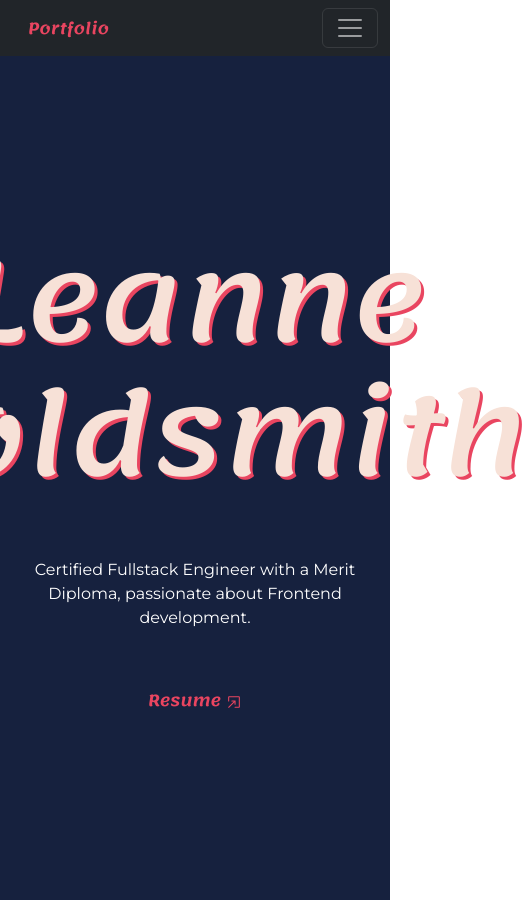
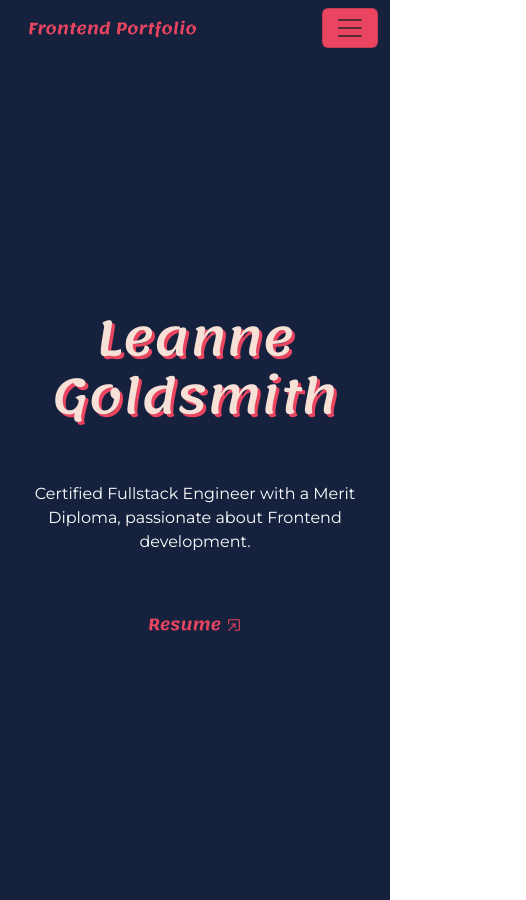
Before and after one commit to LeanneCodes/react-portfolio, a React (Vite) app: page / in a window 390 px wide. Shown: the whole page, 526 px wide, since content can reach past the window. Built offline with nearby package versions, Linux system fonts and the light colour scheme.

Commit message:
adjust desktop navbar view

```diff
--- a/src/components/Navbar.css
+++ b/src/components/Navbar.css
@@ -7,8 +7,13 @@
     justify-content: center;
 }
 
+.navbar-toggler{
+    background: var(--coral) !important;
+}
+
 .nav {
     text-align: left;
+    width: 50% !important;
 }
 
 .title {
@@ -61,4 +66,4 @@
     .ext-link a {
         padding-right: 20px;
     }
-  }
+}
--- a/src/components/Navbar.jsx
+++ b/src/components/Navbar.jsx
@@ -23,7 +23,7 @@ const Navbar = () => {
   if (isMobile) {
     // Mobile view with toggle navigation bar
     return (
-      <nav className="navbar navbar-expand-lg navbar-dark bg-dark">
+      <nav className="navbar navbar-expand-lg">
         <div className="container-fluid">
           <div className="title">
             <NavLink
@@ -33,7 +33,7 @@ const Navbar = () => {
                 isActive ? 'nav-link active' : 'nav-link'
               }
             >
-              Portfolio
+              Frontend Portfolio
             </NavLink>
           </div>
           <button
@@ -125,6 +125,8 @@ const Navbar = () => {
   return (
     <div className='desktop'>
       <ul className="nav flex-column">
+        <p className='text-center display-flex mb-1'>Frontend Portfolio</p>
+        <hr />
         <li className="nav-item">
           <NavLink
             to="/"
--- a/src/components/styles/Home.css
+++ b/src/components/styles/Home.css
@@ -35,3 +35,9 @@ h1 {
     text-shadow: 3px 3px var(--coral);
     padding-bottom: 3rem;
 }
+
+@media (max-width: 425px) {
+   h1 {
+    font-size: 3rem !important;
+   }
+}
```
